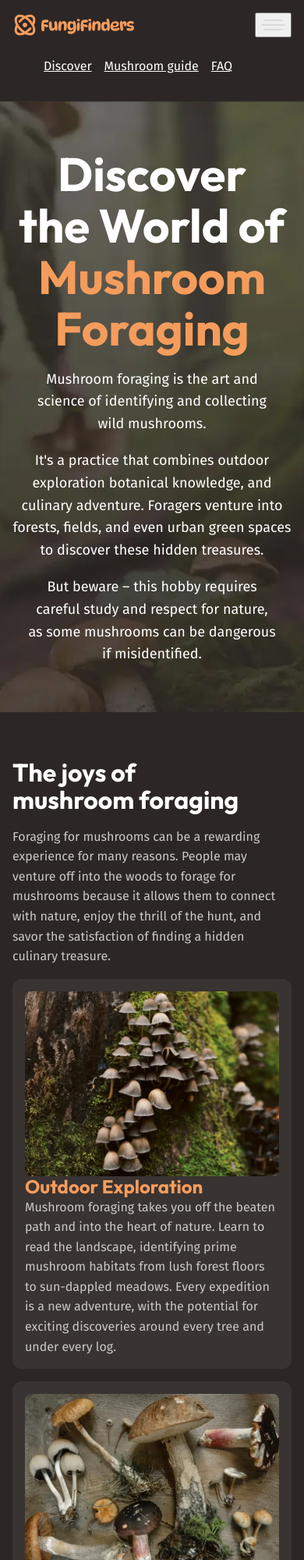
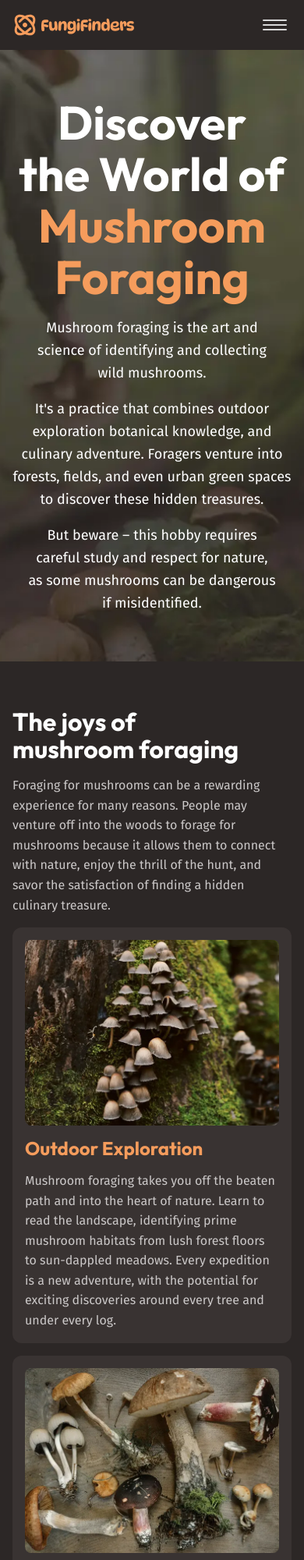
Before and after one commit to nishanjo/FM-BuildWebsite, a plain HTML site: page index.html in a window 390 px wide. Shown: the top 2000 px of the page at 78% size. Drawn offline with Linux system fonts and the light colour scheme.

Commit message:
added hamburger menu

```diff
--- a/index.html
+++ b/index.html
@@ -10,6 +10,8 @@
       href="https://fonts.googleapis.com/css2?family=Fira+Sans:wght@400;700&family=Outfit:wght@100..900&display=swap"
       rel="stylesheet"
     />
+    <script src="main.js" defer></script>
+
     <title>Document</title>
   </head>
   <body>
--- /dev/null
+++ b/main.js
@@ -0,0 +1,15 @@
+const navToggle = document.querySelector('[aria-controls="primary-nav"]');
+const primaryNav = document.querySelector(".primary-navigation");
+
+navToggle.addEventListener("click", () => {
+  //console.log("clicked");
+  const navOpened = navToggle.getAttribute("aria-expanded");
+
+  if (navOpened === "false") {
+    navToggle.setAttribute("aria-expanded", true);
+  } else {
+    navToggle.setAttribute("aria-expanded", false);
+  }
+
+  console.log(navOpened);
+});
--- a/style.css
+++ b/style.css
@@ -273,11 +273,67 @@
     gap: 0.5rem 1rem;
     justify-content: space-between;
   }
+  [aria-controls="primary-nav"] {
+    cursor: pointer;
+    background: transparent;
+    border: 0;
+    z-index: 100;
+    /* This is a potential pitfall if we declare img radius globally  */
+    /* can create in utility class that turn off border radius */
+    img {
+      border-radius: 0;
+    }
+  }
+  [aria-controls="primary-nav"] {
+    display: none;
+  }
+
   .primary-navigation {
     ul {
       display: flex;
       flex-wrap: wrap;
       gap: 0.5rem 1rem;
+    }
+    a {
+      text-decoration: none;
+    }
+    @media (width < 760px) {
+      /* For Hamburger Menu */
+      display: none;
+
+      position: absolute;
+      z-index: 10;
+      top: 0;
+      right: 0;
+      font-size: var(--font-size-lg);
+      font-weight: 700;
+      font-family: var(--ff-heading);
+      background: var(--background-accent-main);
+      padding: 2rem;
+      border-radius: 0 0 0 var(--border-radius-3);
+
+      ul {
+        gap: 0;
+        flex-direction: column;
+      }
+
+      li + li {
+        margin-block-start: 1rem;
+        padding-block: 1rem;
+        border-top: 2px solid var(--background-accent-light);
+      }
+      /* For nested */
+      /* [aria-expanded="true"] ~ & {
+        display: block;
+      } */
+    }
+  }
+  @media (width < 760px) {
+    [aria-controls="primary-nav"] {
+      display: block;
+    }
+    [aria-expanded="true"] + .primary-navigation {
+      display: block;
     }
   }
 
@@ -322,7 +378,7 @@
   }
   .card {
     display: grid;
-    gap: var(--card-gap), 1rem;
+    gap: var(--card-gap, 1rem);
     padding: 1rem;
     background-color: var(--background-light);
     border-radius: var(--border-radius-3);
```
